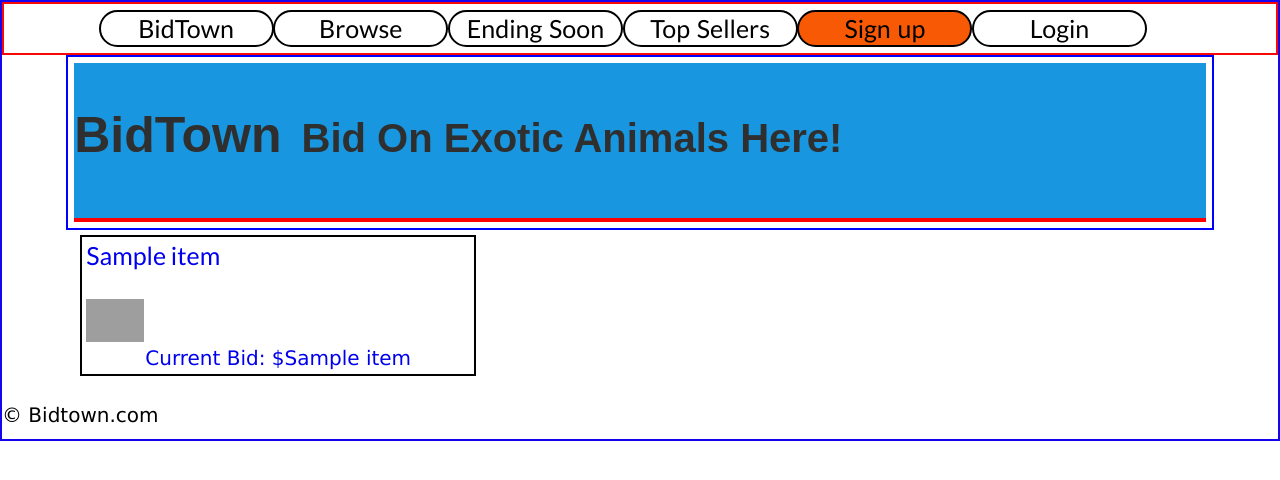
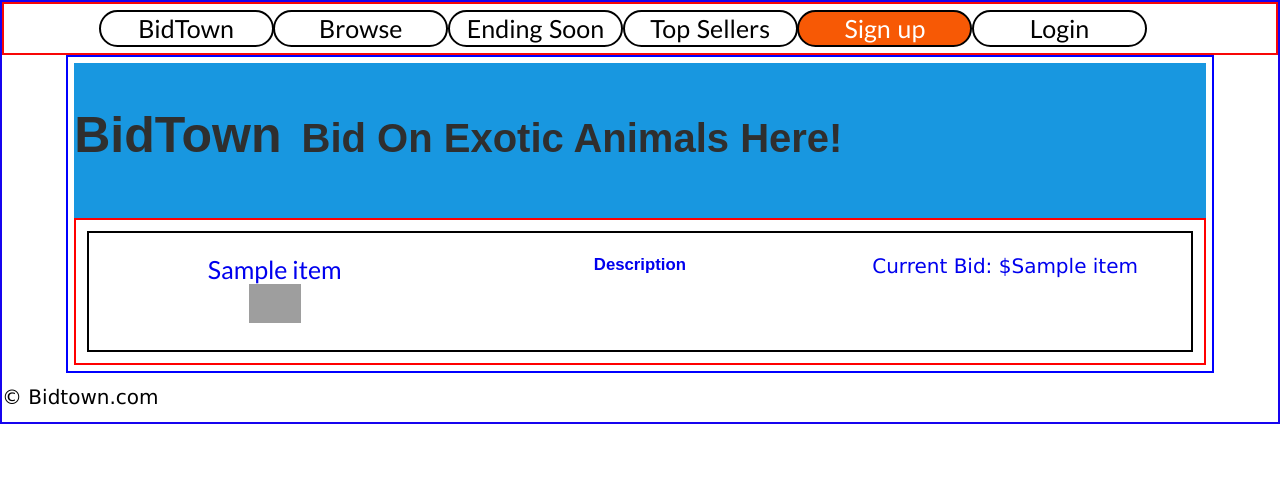
Before and after one commit to TheHatchetteMan/BidTown2.0, a Flask app: template templates/HomePage.html in a window 1280 px wide. Shown: the top 480 px of the page. Run offline with Flask 2, Linux system fonts and the light colour scheme; the template is opened without the code that fills it: most values are stand-ins (such as "Sample title", 1, 10 or a date in 2020); some libraries are stand-ins or nearby versions; some web fonts are replaced; grey boxes are pictures that could not be loaded.

Commit message:
Applied Grid CSS to item results

```diff
--- a/static/style.css
+++ b/static/style.css
@@ -197,4 +197,5 @@ header {
 
 .btn-call-to-action {
     background-color: #f75905;
+    color: #fff;
 }
--- a/templates/HomePage.html
+++ b/templates/HomePage.html
@@ -4,22 +4,31 @@
 	<h1 class="col-lg text-center">BidTown<small>&ensp;Bid On Exotic Animals Here!</small></h1>
 </div>
 <section class="results">
-<div class="col">
+
 <ul>
  {% for item in item_list['item'] %}
+    <div class="result">
     <div class="row">
-	   <li class="result">
+	   <li>
+        <a href="/item/{{ item[0] }}">
+        <div class="col span-1-of-3">
+            <label for="{{item[3]}}">{{ item[3] }}</label><br/>
+            <img id="{{item[3]}}" src="{{item[4]}}" width="15%" height="25%"/>
+        </div>
 
-			<a href="/item/{{ item[0] }}">
-			<label for="{{item[3]}}">{{ item[3] }}</p><br>
-			<img id="{{item[3]}}" src="{{item[4]}}" width="15%" height="25%"/>
+        <div class="col span-1-of-3">
+            <h6>Description</h6>
+        </div>
 
-			<p>Current Bid: ${{item[6]}}</p>
-		   </a>
+        <div class="col span-1-of-3">
+            <p>Current Bid: ${{item[6]}}</p>
+        </div>
+        </a>
 	   </li>
+    </div>
     </div>
  {% endfor %}
 </ul>
-</div>
+
 </section>
 {% endblock %}
```
Also changed, not shown: templates/Browse.html (+13 -4 lines).
